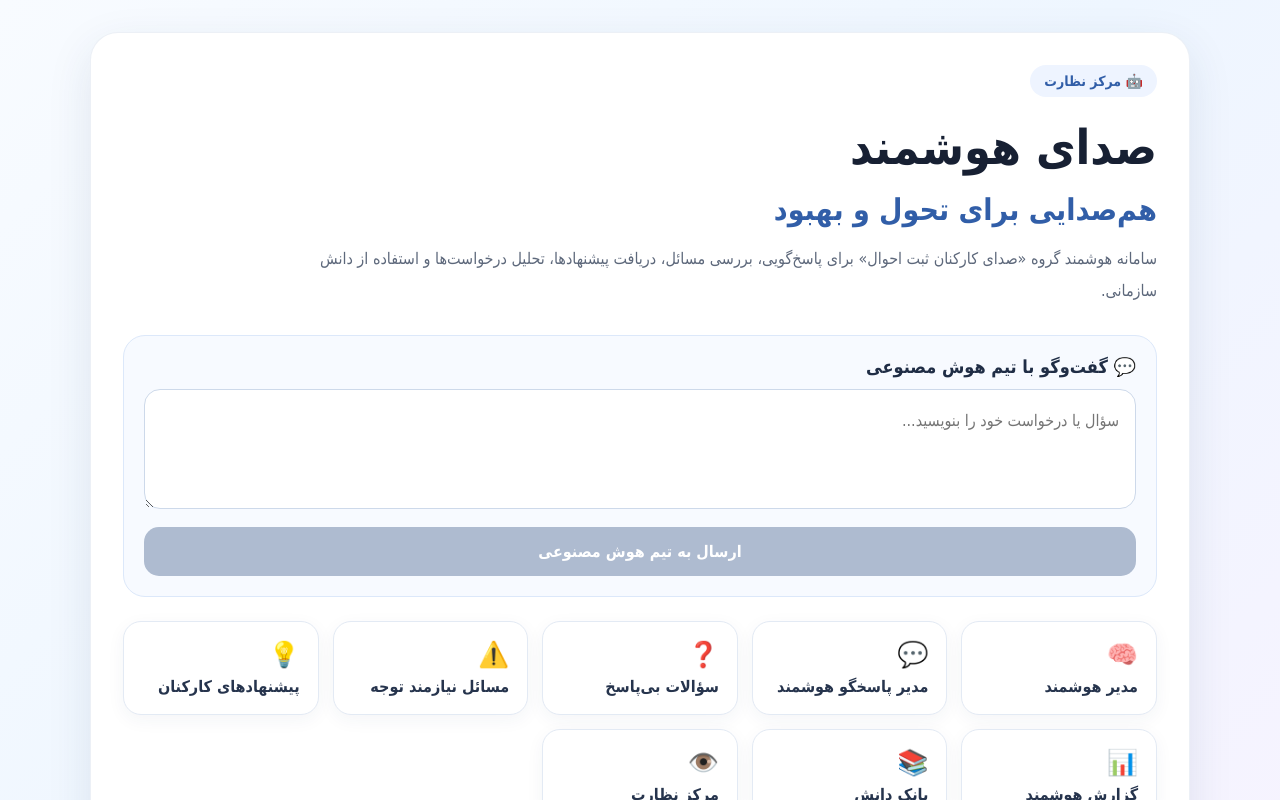
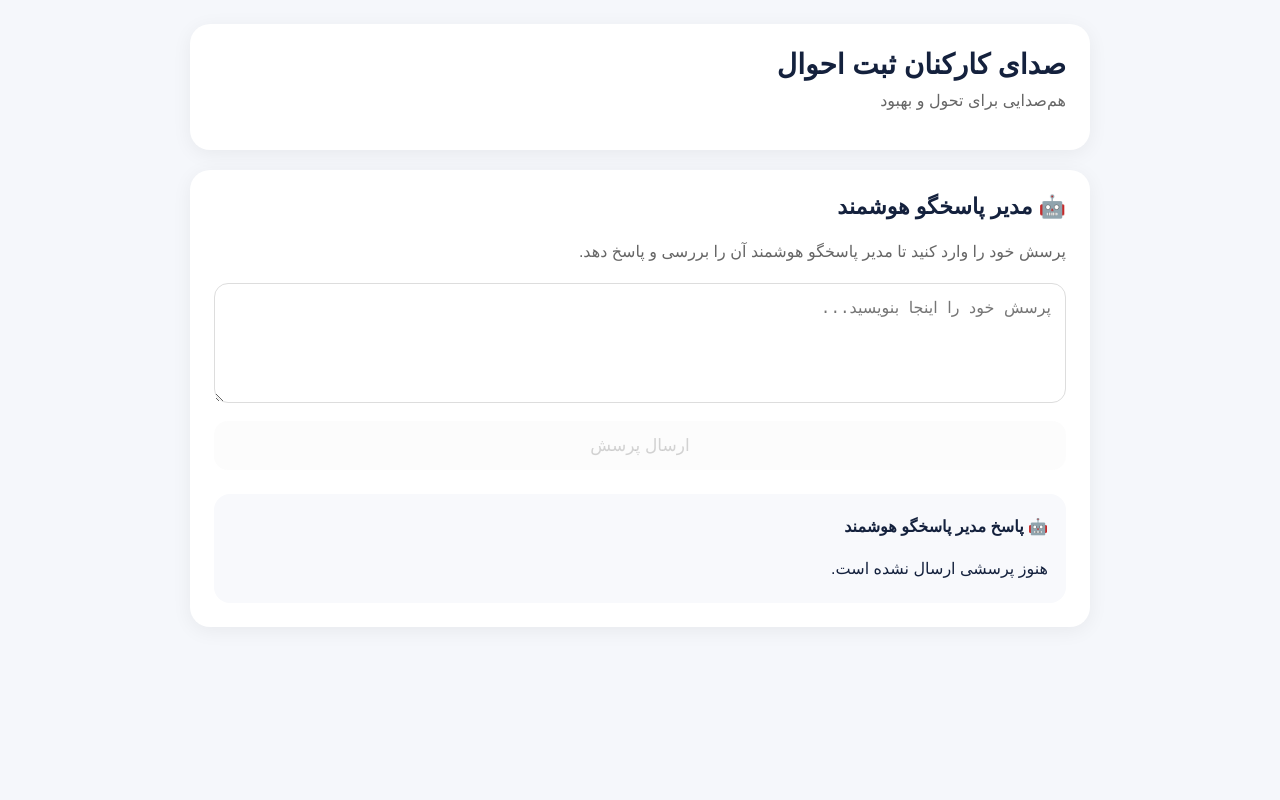
Before and after one commit to mehdimontakhab6-tech/sedaye-smart, a Next.js app: page / in a window 1280 px wide. Shown: the top 800 px of the page. Built offline with nearby package versions, Linux system fonts and the light colour scheme.

Commit message:
fix AI response display

```diff
--- a/app/page.tsx
+++ b/app/page.tsx
@@ -20,6 +20,7 @@ export default function Home() {
         method: "POST",
         headers: {
           "Content-Type": "application/json",
+          "Accept": "application/json",
         },
         body: JSON.stringify({
           question: text,
@@ -28,7 +29,7 @@ export default function Home() {
 
       const rawText = await response.text();
 
-      let data: any = {};
+      let data: any = null;
 
       try {
         data = JSON.parse(rawText);
@@ -40,13 +41,24 @@ export default function Home() {
 
       if (!response.ok) {
         setAnswer(
-          `خطای سامانه\n\nکد خطا: ${response.status}\n\n${
+          `خطای سامانه
+
+کد خطا: ${response.status}
+
+${
   data?.error ||
+  data?.details ||
   data?.message ||
   data?.raw ||
   "پاسخ نامعتبر از سرور دریافت شد."
 }`
         );
+
+        return;
+      }
+
+      if (data?.ok && data?.answer) {
+        setAnswer(data.answer);
         return;
       }
 
@@ -56,11 +68,20 @@ export default function Home() {
       }
 
       setAnswer(
-        `سامانه پاسخ متنی برنگرداند.\n\nپاسخ دریافتی:\n${rawText}`
+        `سامانه پاسخ متنی برنگرداند.
+
+پاسخ سرور:
+
+${rawText}`
       );
+
     } catch (error: any) {
+      console.error(error);
+
       setAnswer(
-        `خطا در ارتباط با سامانه:\n\n${
+        `خطا در ارتباط با سامانه
+
+${
   error?.message ||
   "ارتباط با API برقرار نشد."
 }`
@@ -75,119 +96,86 @@ export default function Home() {
       dir="rtl"
       style={{
         minHeight: "100vh",
-        background:
-          "linear-gradient(135deg,#f8fbff 0%,#eef6ff 50%,#f7f3ff 100%)",
-        padding: "32px 16px",
-        fontFamily: "Tahoma, Arial, sans-serif",
+        background: "#f5f7fb",
+        padding: "24px",
+        fontFamily: "sans-serif",
       }}
     >
       <div
         style={{
-          maxWidth: 1100,
+          maxWidth: "900px",
           margin: "0 auto",
         }}
       >
-        <div
+        <header
           style={{
             background: "#ffffff",
-            borderRadius: 28,
-            padding: 32,
-            boxShadow: "0 15px 45px rgba(30,60,100,.10)",
-            border: "1px solid rgba(100,130,180,.12)",
+            borderRadius: "20px",
+            padding: "24px",
+            marginBottom: "20px",
+            boxShadow: "0 4px 20px rgba(0,0,0,0.06)",
           }}
         >
-          <div
-            style={{
-              display: "inline-block",
-              padding: "8px 14px",
-              borderRadius: 999,
-              background: "#eef4ff",
-              color: "#315ea8",
-              fontSize: 14,
-              fontWeight: 700,
-              marginBottom: 18,
-            }}
-          >
-            🤖 مرکز نظارت
-          </div>
-
           <h1
             style={{
               margin: 0,
-              fontSize: "clamp(28px,5vw,48px)",
-              lineHeight: 1.35,
-              color: "#172033",
+              fontSize: "28px",
             }}
           >
-            صدای هوشمند
+            صدای کارکنان ثبت احوال
           </h1>
 
-          <h2
+          <p
             style={{
-              marginTop: 12,
-              marginBottom: 12,
-              fontSize: "clamp(20px,3vw,30px)",
-              color: "#315ea8",
+              marginTop: "10px",
+              color: "#666",
             }}
           >
             هم‌صدایی برای تحول و بهبود
+          </p>
+        </header>
+
+        <section
+          style={{
+            background: "#ffffff",
+            borderRadius: "20px",
+            padding: "24px",
+            boxShadow: "0 4px 20px rgba(0,0,0,0.06)",
+          }}
+        >
+          <h2
+            style={{
+              marginTop: 0,
+              fontSize: "22px",
+            }}
+          >
+            🤖 مدیر پاسخگو هوشمند
           </h2>
 
           <p
             style={{
-              color: "#5d687b",
-              lineHeight: 2,
-              fontSize: 16,
-              maxWidth: 850,
+              color: "#666",
+              lineHeight: 1.8,
             }}
           >
-            سامانه هوشمند گروه «صدای کارکنان ثبت احوال»
-            برای پاسخ‌گویی، بررسی مسائل، دریافت پیشنهادها،
-            تحلیل درخواست‌ها و استفاده از دانش سازمانی.
+            پرسش خود را وارد کنید تا مدیر پاسخگو هوشمند
+            آن را بررسی و پاسخ دهد.
           </p>
-
-          <div
-            style={{
-              marginTop: 28,
-              padding: 20,
-              borderRadius: 22,
-              background: "#f7faff",
-              border: "1px solid #dce8fa",
-            }}
-          >
-            <div
-              style={{
-                fontWeight: 800,
-                color: "#1f2d45",
-                marginBottom: 12,
-                fontSize: 18,
-              }}
-            >
-              💬 گفت‌وگو با تیم هوش مصنوعی
-            </div>
 
           <textarea
             value={question}
             onChange={(e) => setQuestion(e.target.value)}
-              onKeyDown={(e) => {
-                if (e.key === "Enter" && !e.shiftKey) {
-                  e.preventDefault();
-                  askAI();
-                }
-              }}
-              placeholder="سؤال یا درخواست خود را بنویسید..."
+            placeholder="پرسش خود را اینجا بنویسید..."
+            rows={5}
             style={{
               width: "100%",
-                minHeight: 120,
+              boxSizing: "border-box",
+              border: "1px solid #ddd",
+              borderRadius: "14px",
+              padding: "14px",
+              fontSize: "16px",
               resize: "vertical",
-                borderRadius: 16,
-                border: "1px solid #cdd9ea",
-                padding: 16,
-                fontSize: 16,
-                lineHeight: 1.9,
               outline: "none",
-                boxSizing: "border-box",
-                fontFamily: "Tahoma, Arial, sans-serif",
             }}
           />
 
@@ -195,116 +183,48 @@ export default function Home() {
             onClick={askAI}
             disabled={loading || !question.trim()}
             style={{
-                marginTop: 14,
+              marginTop: "14px",
               width: "100%",
-                border: 0,
-                borderRadius: 15,
-                padding: "15px 20px",
-                background:
-                  loading || !question.trim()
-                    ? "#aebbd0"
-                    : "#315ea8",
-                color: "#fff",
-                fontSize: 16,
-                fontWeight: 800,
+              border: "none",
+              borderRadius: "14px",
+              padding: "14px",
+              fontSize: "17px",
               cursor:
                 loading || !question.trim()
-                    ? "default"
+                  ? "not-allowed"
                   : "pointer",
+              opacity:
+                loading || !question.trim()
+                  ? 0.6
+                  : 1,
             }}
           >
             {loading
-                ? "در حال دریافت پاسخ هوشمند..."
-                : "ارسال به تیم هوش مصنوعی"}
+              ? "در حال بررسی..."
+              : "ارسال پرسش"}
           </button>
-
-            {answer && (
-              <div
-                style={{
-                  marginTop: 18,
-                  padding: 20,
-                  borderRadius: 18,
-                  background: "#ffffff",
-                  border: "1px solid #d9e3f2",
-                  lineHeight: 2,
-                  color: "#26344d",
-                  whiteSpace: "pre-wrap",
-                }}
-              >
-                <div
-                  style={{
-                    fontWeight: 800,
-                    marginBottom: 8,
-                    color: "#315ea8",
-                  }}
-                >
-                  🤖 پاسخ مدیر پاسخگو هوشمند
-                </div>
-
-                {answer}
-              </div>
-            )}
-          </div>
 
           <div
             style={{
-              display: "grid",
-              gridTemplateColumns:
-                "repeat(auto-fit,minmax(190px,1fr))",
-              gap: 14,
-              marginTop: 24,
+              marginTop: "24px",
+              background: "#f8f9fc",
+              borderRadius: "16px",
+              padding: "18px",
+              minHeight: "80px",
+              whiteSpace: "pre-wrap",
+              lineHeight: 1.9,
             }}
           >
-            {[
-              ["🧠", "مدیر هوشمند"],
-              ["💬", "مدیر پاسخگو هوشمند"],
-              ["❓", "سؤالات بی‌پاسخ"],
-              ["⚠️", "مسائل نیازمند توجه"],
-              ["💡", "پیشنهادهای کارکنان"],
-              ["📊", "گزارش هوشمند"],
-              ["📚", "بانک دانش"],
-              ["👁️", "مرکز نظارت"],
-            ].map(([icon, title]) => (
-              <div
-                key={title}
-                style={{
-                  padding: 18,
-                  borderRadius: 18,
-                  background: "#fff",
-                  border: "1px solid #e3eaf4",
-                  boxShadow:
-                    "0 5px 18px rgba(30,60,100,.05)",
-                }}
-              >
-                <div style={{ fontSize: 25 }}>{icon}</div>
+            <strong>
+              🤖 پاسخ مدیر پاسخگو هوشمند
+            </strong>
 
-                <div
-                  style={{
-                    marginTop: 8,
-                    fontWeight: 800,
-                    color: "#26344d",
-                  }}
-                >
-                  {title}
+            <div style={{ marginTop: "12px" }}>
+              {answer ||
+                "هنوز پرسشی ارسال نشده است."}
             </div>
           </div>
-            ))}
-          </div>
-
-          <div
-            style={{
-              marginTop: 24,
-              padding: 16,
-              borderRadius: 15,
-              background: "#eefaf3",
-              color: "#26734d",
-              textAlign: "center",
-              fontWeight: 700,
-            }}
-          >
-            ● سامانه آماده است
-          </div>
-        </div>
+        </section>
       </div>
     </main>
   );
```
Lines whose indentation alone changed are shown as unchanged.
